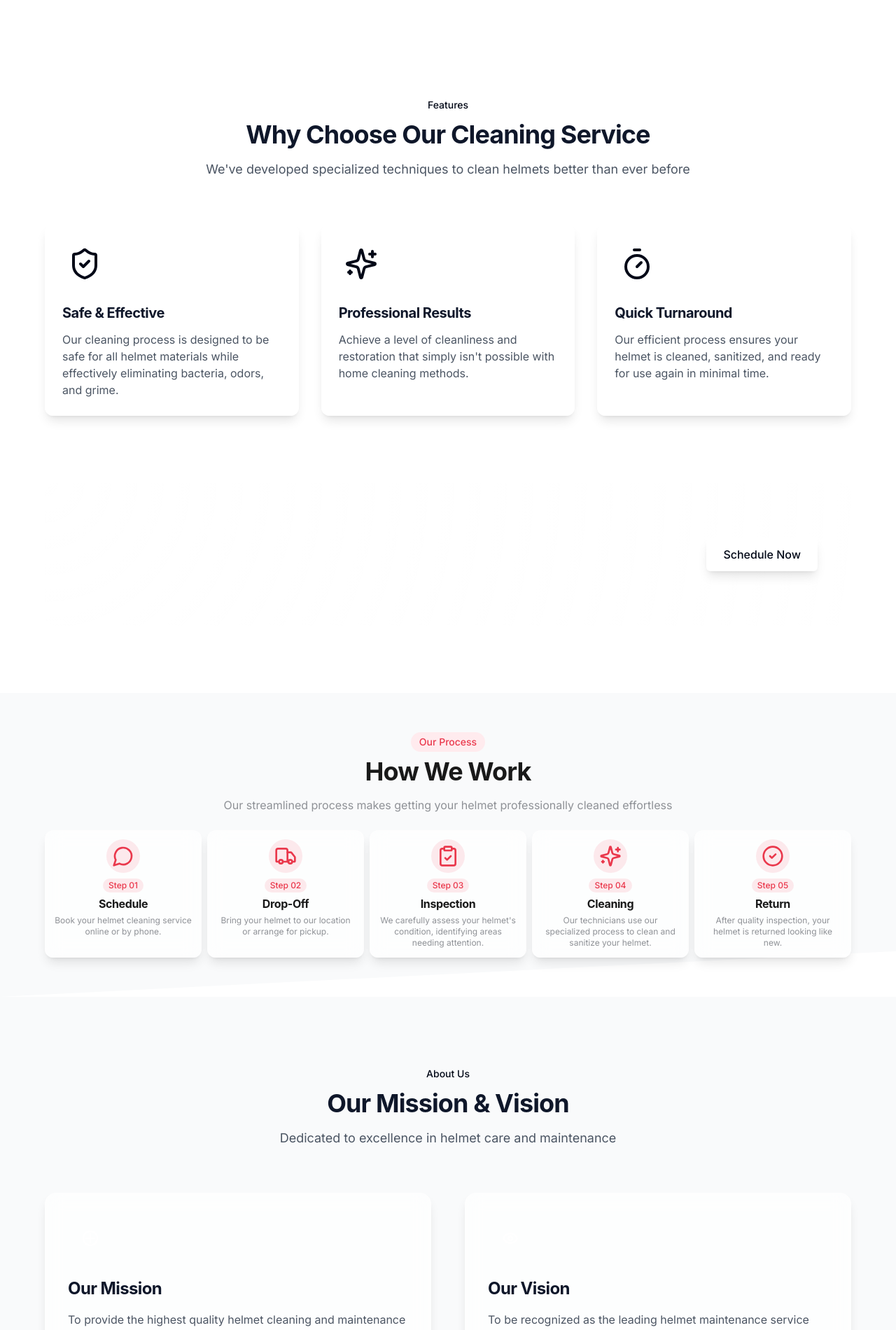
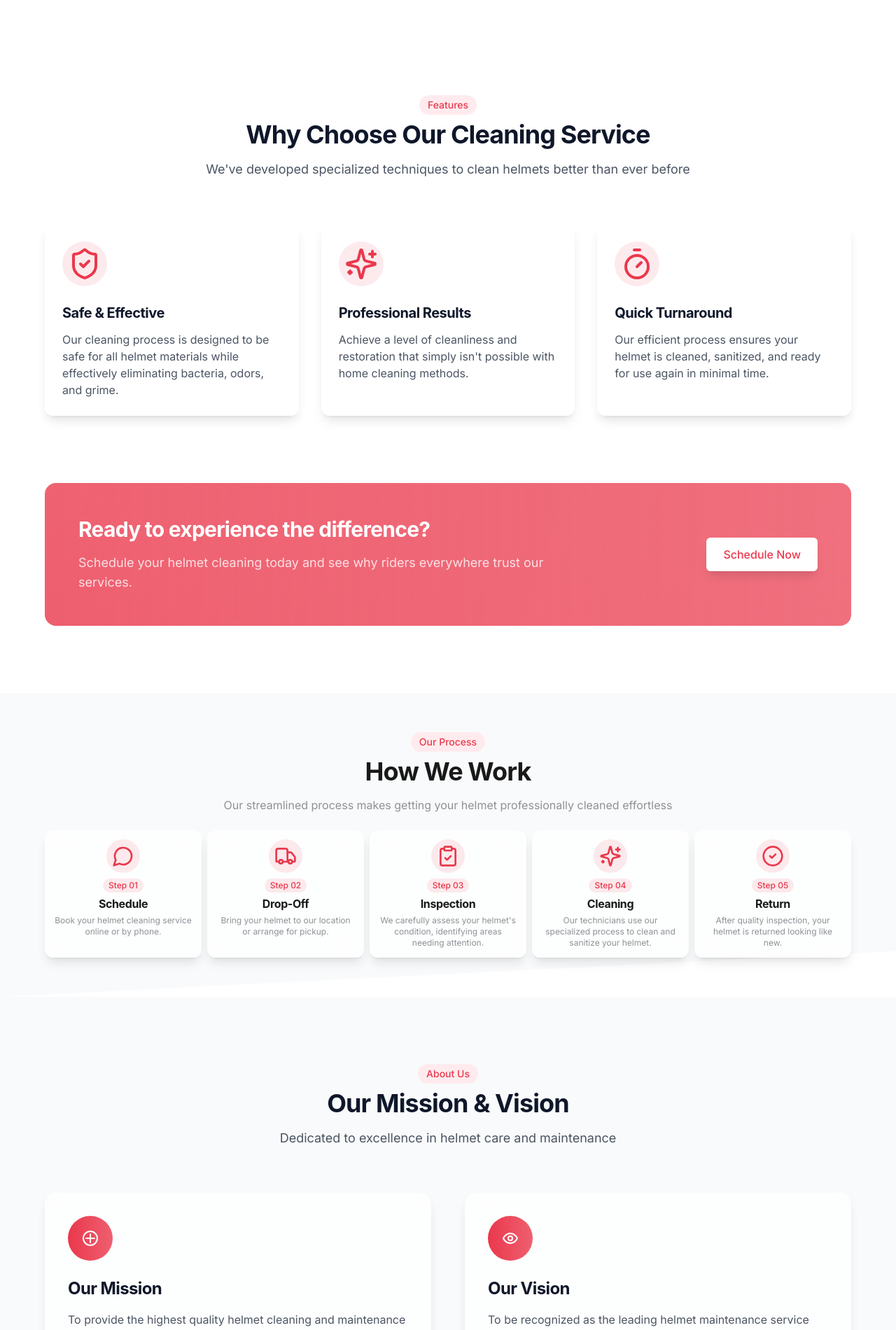
Before and after one commit to beersk1/website, a React (Vite) app: page / in a window 1280 px wide. Shown: the part 760-2660 px from the top of the page at 70% size. Built offline with nearby package versions, Linux system fonts and the light colour scheme.

Commit message:
Fix color inconsistencies
Corrected inconsistent color usage across various components.

```diff
--- a/src/components/ContactSection.tsx
+++ b/src/components/ContactSection.tsx
@@ -15,7 +15,7 @@ const ContactSection = () => {
       <div className="container mx-auto">
         <div className="glass-card rounded-2xl overflow-hidden shadow-xl">
           <div className="grid grid-cols-1 lg:grid-cols-2">
-            <div className="p-6 md:p-10 bg-gradient-to-br from-brand-blue to-brand-darkBlue text-white">
+            <div className="p-6 md:p-10 bg-gradient-to-br from-brand-red to-brand-red/80 text-white">
               <div className="max-w-md">
                 <h2 className="text-3xl font-bold mb-6">Get in Touch</h2>
                 <p className="text-white/80 mb-8">
@@ -118,7 +118,7 @@ const ContactSection = () => {
 
                 <button
                   type="submit"
-                  className="btn-primary w-full flex items-center justify-center"
+                  className="bg-brand-red hover:bg-brand-red/90 text-white w-full flex items-center justify-center px-6 py-3 rounded-md font-medium transition-all duration-300 shadow-md"
                 >
                   Send Message
                   <Send className="ml-2 h-4 w-4" />
--- a/src/components/FeatureSection.tsx
+++ b/src/components/FeatureSection.tsx
@@ -4,17 +4,17 @@ import { ShieldCheckIcon, SparklesIcon, TimerIcon } from 'lucide-react';
 
 const features = [
   {
-    icon: <ShieldCheckIcon className="h-12 w-12 text-brand-blue" />,
+    icon: <ShieldCheckIcon className="h-12 w-12 text-brand-red" />,
     title: "Safe & Effective",
     description: "Our cleaning process is designed to be safe for all helmet materials while effectively eliminating bacteria, odors, and grime."
   },
   {
-    icon: <SparklesIcon className="h-12 w-12 text-brand-blue" />,
+    icon: <SparklesIcon className="h-12 w-12 text-brand-red" />,
     title: "Professional Results",
     description: "Achieve a level of cleanliness and restoration that simply isn't possible with home cleaning methods."
   },
   {
-    icon: <TimerIcon className="h-12 w-12 text-brand-blue" />,
+    icon: <TimerIcon className="h-12 w-12 text-brand-red" />,
     title: "Quick Turnaround",
     description: "Our efficient process ensures your helmet is cleaned, sanitized, and ready for use again in minimal time."
   }
@@ -25,7 +25,7 @@ const FeatureSection = () => {
     <section id="features" className="section relative">
       <div className="container mx-auto">
         <div className="text-center max-w-3xl mx-auto mb-16">
-          <div className="inline-flex items-center rounded-full px-3 py-1 text-sm bg-brand-lightBlue text-brand-blue font-medium mb-2">
+          <div className="inline-flex items-center rounded-full px-3 py-1 text-sm bg-brand-lightRed text-brand-red font-medium mb-2">
             Features
           </div>
           <h2 className="text-3xl md:text-4xl font-bold text-brand-dark mb-4">
@@ -39,7 +39,7 @@ const FeatureSection = () => {
         <div className="grid md:grid-cols-3 gap-8">
           {features.map((feature, index) => (
             <div key={index} className="glass-card rounded-xl p-6 shadow-lg">
-              <div className="h-16 w-16 rounded-full bg-brand-blue/10 flex items-center justify-center mb-6">
+              <div className="h-16 w-16 rounded-full bg-brand-red/10 flex items-center justify-center mb-6">
                 {feature.icon}
               </div>
               <h3 className="text-xl font-bold text-brand-dark mb-3">{feature.title}</h3>
@@ -49,7 +49,7 @@ const FeatureSection = () => {
         </div>
 
         <div className="relative mt-24 overflow-hidden rounded-2xl">
-          <div className="absolute inset-0 bg-gradient-to-r from-brand-blue to-brand-darkBlue opacity-90"></div>
+          <div className="absolute inset-0 bg-gradient-to-r from-brand-red to-brand-red/80 opacity-90"></div>
           <div className="absolute inset-0 bg-[radial-gradient(circle_at_top_left,rgba(255,255,255,0.12),transparent)]"></div>
 
           <div className="relative z-10 flex flex-col md:flex-row items-center justify-between gap-8 p-8 md:p-12">
@@ -64,7 +64,7 @@ const FeatureSection = () => {
 
             <a
               href="#contact"
-              className="whitespace-nowrap px-6 py-3 bg-white text-brand-blue rounded-md font-medium hover:bg-opacity-90 transition-all shadow-lg"
+              className="whitespace-nowrap px-6 py-3 bg-white text-brand-red rounded-md font-medium hover:bg-opacity-90 transition-all shadow-lg"
             >
               Schedule Now
             </a>
--- a/src/components/MissionVisionSection.tsx
+++ b/src/components/MissionVisionSection.tsx
@@ -6,7 +6,7 @@ const MissionVisionSection = () => {
     <section id="about" className="section bg-gray-50">
       <div className="container mx-auto">
         <div className="text-center max-w-3xl mx-auto mb-16">
-          <div className="inline-flex items-center rounded-full px-3 py-1 text-sm bg-brand-lightBlue text-brand-blue font-medium mb-2">
+          <div className="inline-flex items-center rounded-full px-3 py-1 text-sm bg-brand-lightRed text-brand-red font-medium mb-2">
             About Us
           </div>
           <h2 className="text-3xl md:text-4xl font-bold text-brand-dark mb-4">
@@ -19,7 +19,7 @@ const MissionVisionSection = () => {
 
         <div className="grid md:grid-cols-2 gap-12">
           <div className="glass-card rounded-2xl p-8 shadow-lg">
-            <div className="h-16 w-16 rounded-full bg-gradient-to-r from-brand-blue to-brand-darkBlue mb-6 flex items-center justify-center">
+            <div className="h-16 w-16 rounded-full bg-gradient-to-r from-brand-red to-brand-red/80 mb-6 flex items-center justify-center">
               <svg xmlns="http://www.w3.org/2000/svg" width="24" height="24" viewBox="0 0 24 24" fill="none" stroke="white" strokeWidth="2" strokeLinecap="round" strokeLinejoin="round">
                 <path d="M12 22a10 10 0 1 0 0-20 10 10 0 0 0 0 20z"/>
                 <path d="M6 12h12"/>
@@ -33,7 +33,7 @@ const MissionVisionSection = () => {
           </div>
 
           <div className="glass-card rounded-2xl p-8 shadow-lg">
-            <div className="h-16 w-16 rounded-full bg-gradient-to-r from-brand-blue to-brand-darkBlue mb-6 flex items-center justify-center">
+            <div className="h-16 w-16 rounded-full bg-gradient-to-r from-brand-red to-brand-red/80 mb-6 flex items-center justify-center">
               <svg xmlns="http://www.w3.org/2000/svg" width="24" height="24" viewBox="0 0 24 24" fill="none" stroke="white" strokeWidth="2" strokeLinecap="round" strokeLinejoin="round">
                 <path d="M2 12s3-7 10-7 10 7 10 7-3 7-10 7-10-7-10-7Z"/>
                 <circle cx="12" cy="12" r="3"/>
```
